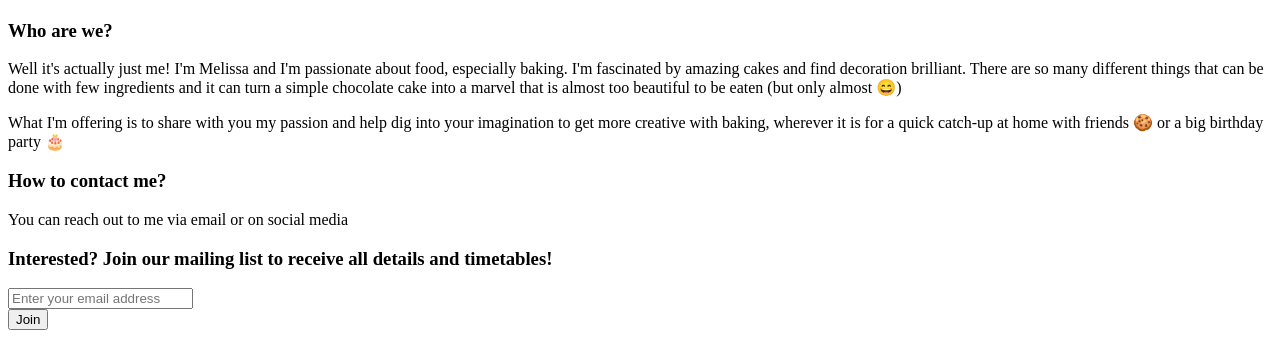
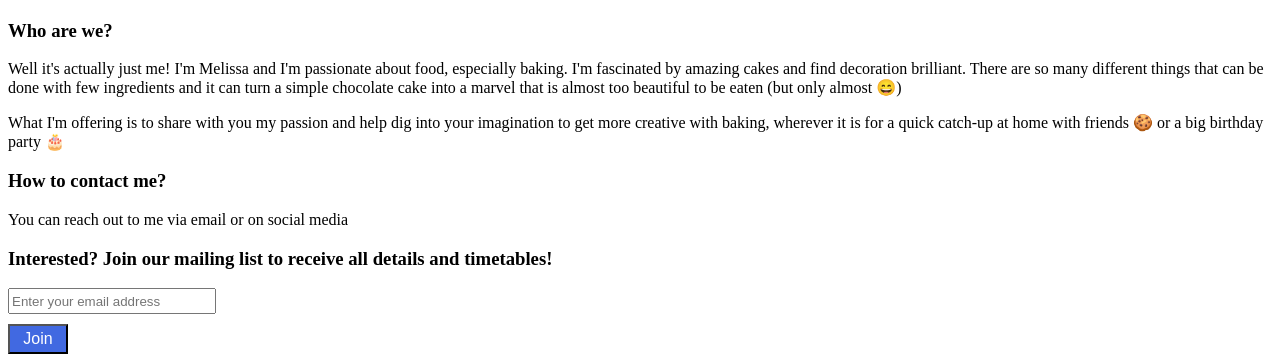
Before and after one commit to MeliLondon-zz/Product_Landing_Page, a plain HTML site: page index.html in a window 1280 px wide. Shown: the part 600-962 px from the top of the page. Before the commit the page ends 938 px from the top, so only its background shows below. Drawn offline with Linux system fonts and the light colour scheme; files that its build step writes are made by us from their sources.

Commit message:
Updated CSS

```diff
--- a/main.css
+++ b/main.css
@@ -2,3 +2,22 @@
   width: 250px;
   height: 150px;
 }
+
+#form input {
+  height: 20px;
+  width: 200px;
+}
+
+#submit {
+  height: 20px;
+  width: 40px;
+  background-color: #4169e1;
+  color: #fff;
+  font-size: 16px;
+  height: 30px;
+  width: 60px;
+}
+
+.button {
+  padding-top: 10px;
+}
```
